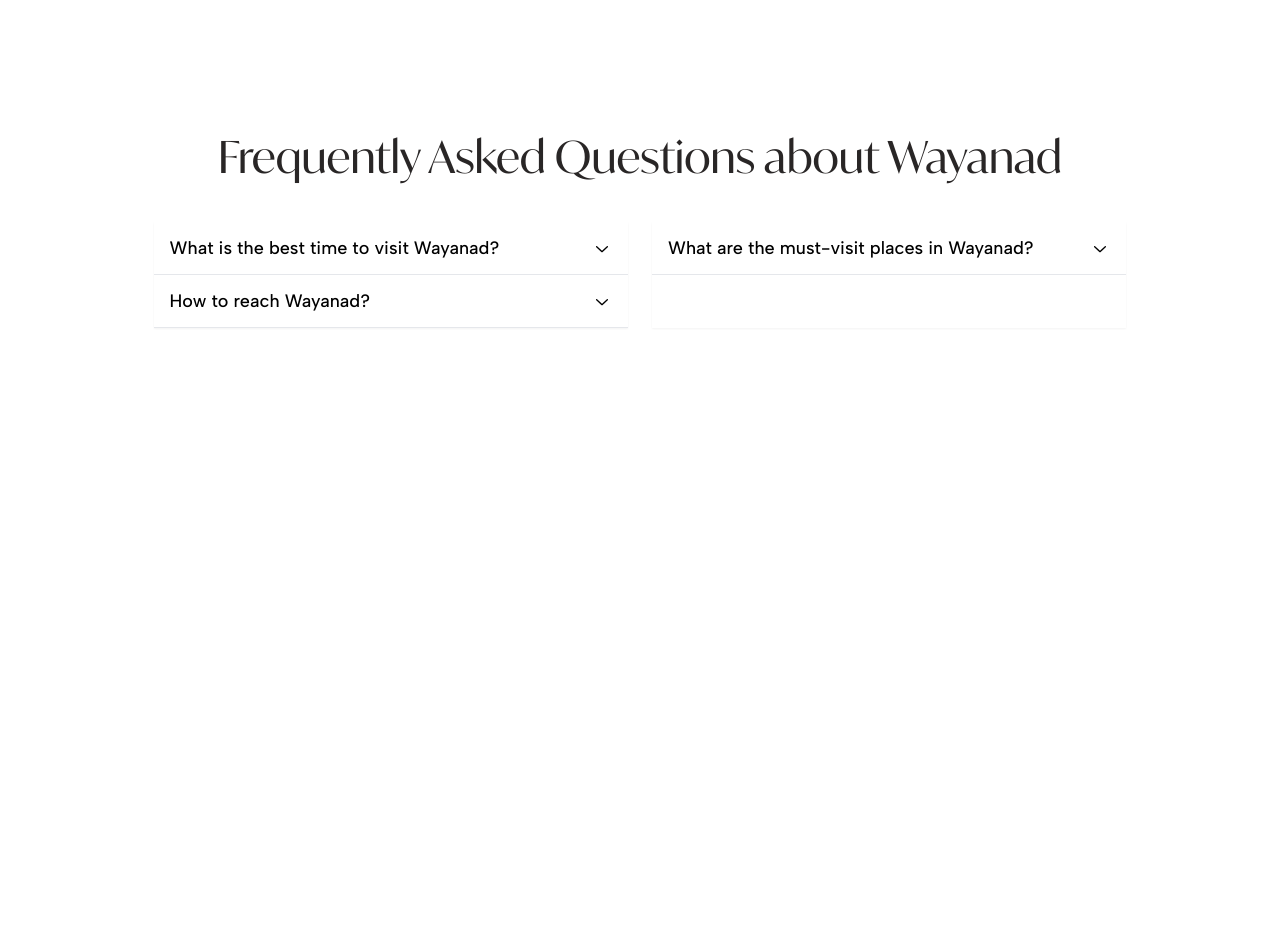
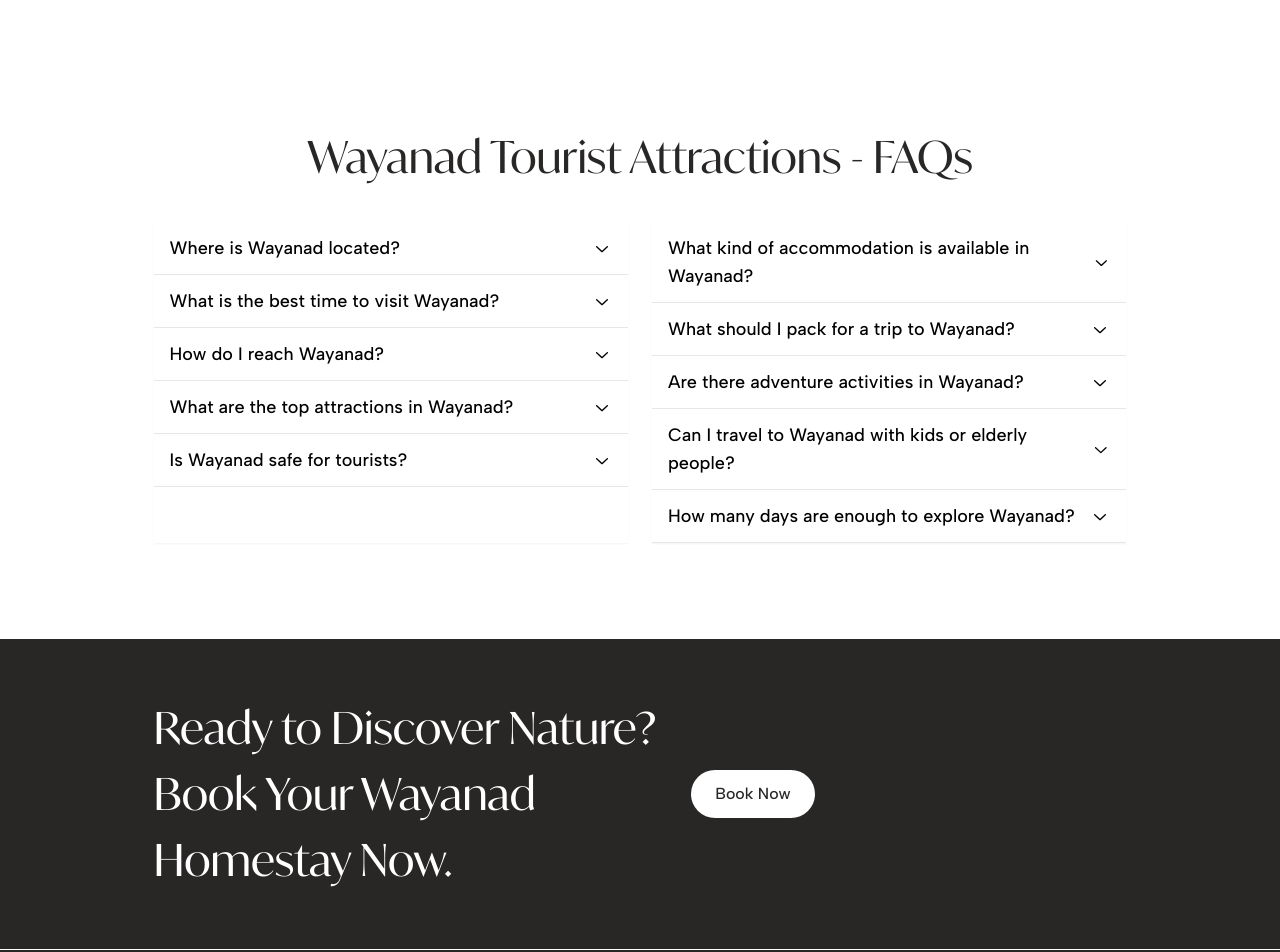
Before and after one commit to kudajadridrizzle/kudajadri.website, a React (Vite) app: page /wayanad in a window 1280 px wide. Shown: the part 2760-3712 px from the top of the page. Before the commit the page ends 3184 px from the top, so only its background shows below. Built offline with nearby package versions, Linux system fonts and the light colour scheme; no server answers.

Commit message:
added: cms for wayanad page

```diff
--- a/src/components/Wayanad/wayanadPage.cms.tsx
+++ b/src/components/Wayanad/wayanadPage.cms.tsx
@@ -3,6 +3,9 @@ import { Header } from "../Home/components/Header";
 import FaqList from "../FaqComponent/FaqList";
 import useWayanadCMS from "../../hooks/useWayanadCMS";
 import { useEffect, useState } from "react";
+import fm from "front-matter";
+import wayanadFaqRaw from "../../File/wayanadfaqs.md?raw";
+import Footer from "../Home/components/Footer";
 
 // Define the shape of FAQ frontmatter for compatibility with FaqList
 interface FaqFrontMatterAttributes {
@@ -77,17 +80,10 @@ export const WayanadPageCMS = () => {
   const [faqData, setFaqData] = useState<FaqFrontMatterAttributes | null>(null);
 
   useEffect(() => {
-    if (data) {
-      // Transform the FAQ data to match the expected format for FaqList
-      setFaqData({
-        title: data.attributes.faq.title,
-        faqs: data.attributes.faq.faqs.map(item => ({
-          question: item.question,
-          answer: item.answer
-        }))
-      });
-    }
-  }, [data]);
+    // Use the existing wayanadfaqs.md file for FAQ data
+    const parsedFaq = fm<FaqFrontMatterAttributes>(wayanadFaqRaw);
+    setFaqData(parsedFaq.attributes);
+  }, []);
 
   if (loading) {
     return <div className="min-h-screen flex items-center justify-center">Loading Wayanad page...</div>;
@@ -162,6 +158,7 @@ export const WayanadPageCMS = () => {
 
       {/* FAQ Section */}
       {faqData && <FaqList {...faqData} />}
+      <Footer />
     </div>
   );
 };
```
Also changed, not shown: public/admin/config.yml (+0 -11 lines).
